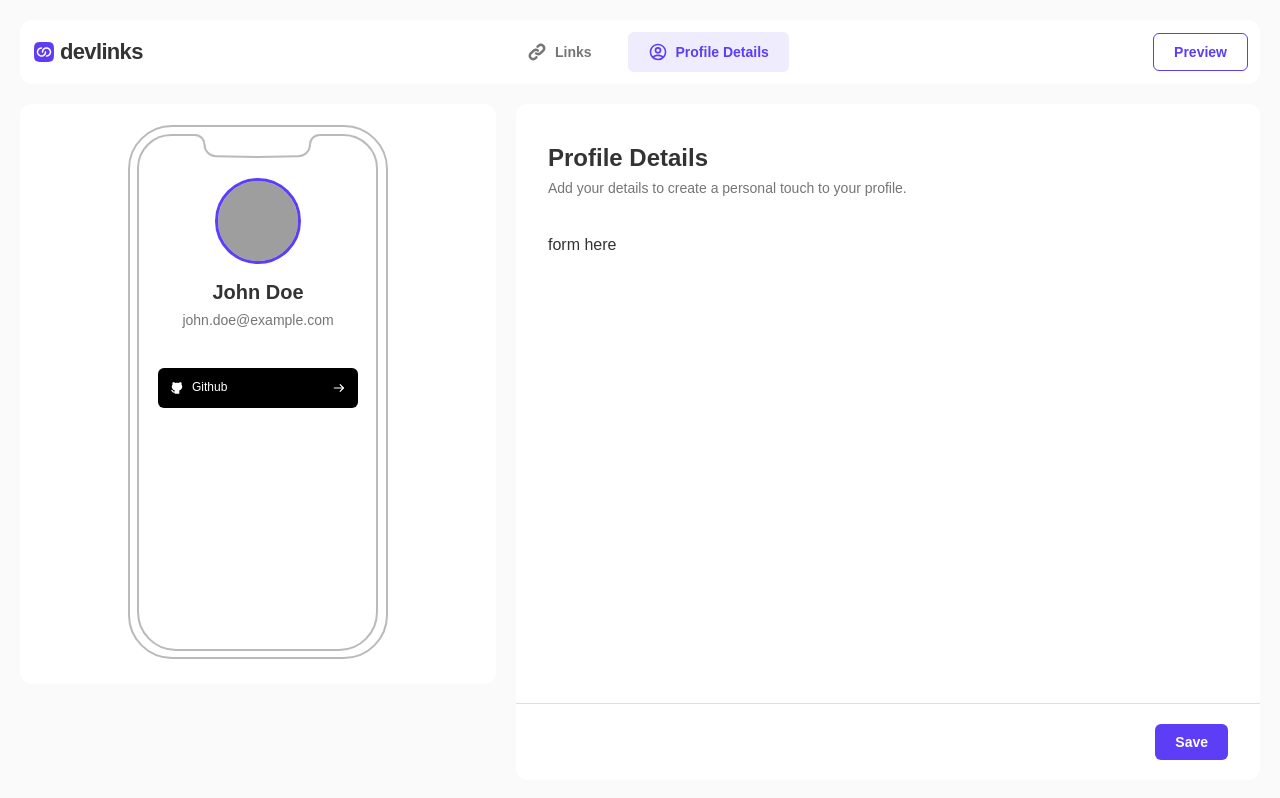
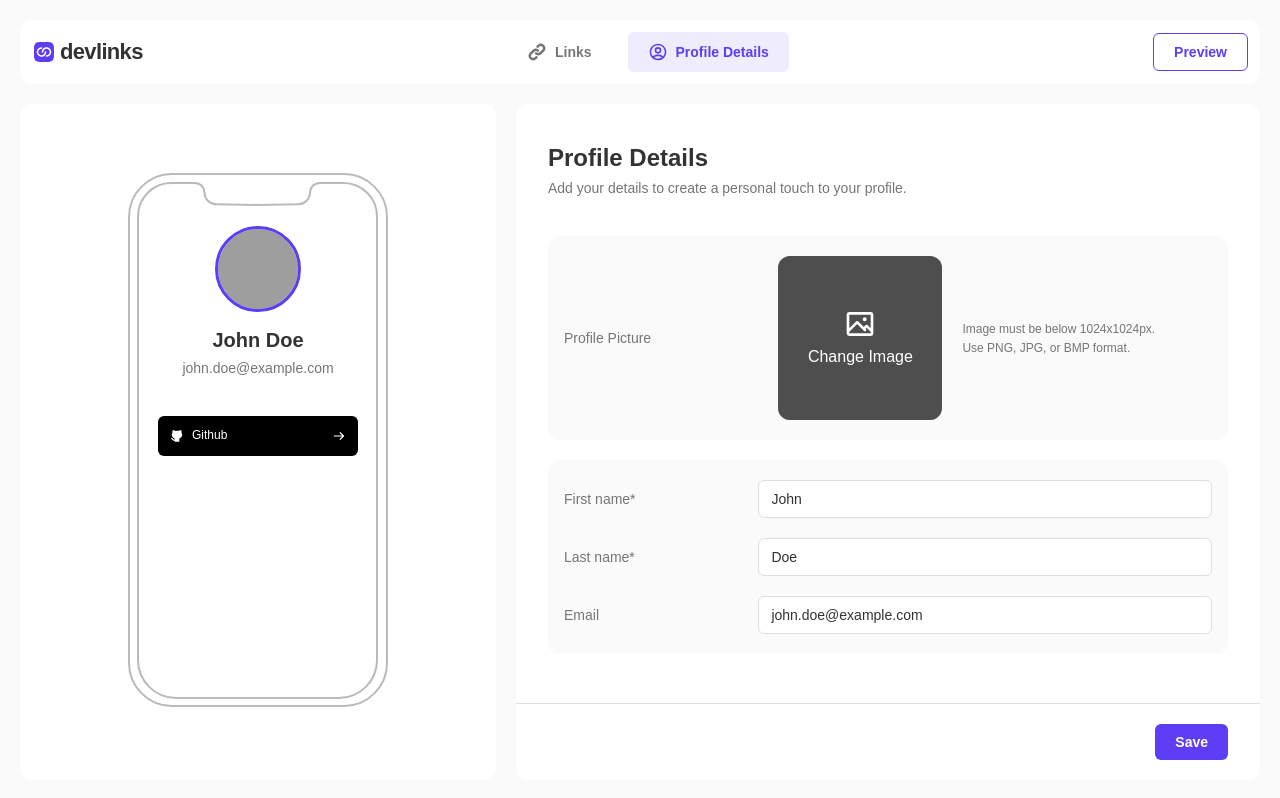
Before and after one commit to yoniakabecky/link-sharing-app, a SvelteKit app in the folder app/frontend/: page /profile in a window 1280 px wide. Built offline with nearby package versions, Linux system fonts and the light colour scheme; grey boxes are pictures that could not be loaded.

Commit message:
Add ProfileForm component

```diff
--- a/app/frontend/src/routes/(app)/profile/+page.svelte
+++ b/app/frontend/src/routes/(app)/profile/+page.svelte
@@ -4,6 +4,7 @@
 	import Mockup from '$lib/components/Mockup.svelte';
 	import type { Link } from '$lib/models/link';
 	import type { Profile } from '$lib/models/profile';
+	import ProfileForm from './ProfileForm.svelte';
 
 	const dummyProfile = {
 		id: 1,
@@ -29,7 +30,7 @@
 </script>
 
 <div class="desktop-only">
-	<Card>
+	<Card style="block-size: 100%;">
 		<Mockup profile={dummyProfile} links={dummyLinks} />
 	</Card>
 </div>
@@ -40,7 +41,7 @@
 		<p class="description">Add your details to create a personal touch to your profile.</p>
 	{/snippet}
 
-	form here
+	<ProfileForm profile={dummyProfile} />
 
 	{#snippet footer()}
 		<div class="end">
--- /dev/null
+++ b/app/frontend/src/routes/(app)/profile/ProfileForm.svelte
@@ -0,0 +1,121 @@
+<script lang="ts">
+	import Icon from '$lib/components/Icon.svelte';
+	import TextInput from '$lib/components/TextInput.svelte';
+
+	let { profile } = $props();
+</script>
+
+<form id="profile-form">
+	<div class="profile-picture">
+		<label for="profile-picture-input">Profile Picture</label>
+
+		<div class="profile-picture-wrapper">
+			{#if profile.avatar_url}
+				<img class="profile-picture-img" src={profile.avatar_url} alt="Your profile" />
+			{/if}
+			<input type="file" id="profile-picture-input" name="profile-picture" accept="image/*" />
+			<div class="profile-picture-overlay">
+				<Icon name="pic_line" size={32} />
+				<div>Change Image</div>
+			</div>
+		</div>
+		<div>
+			<small>Image must be below 1024x1024px.</small>
+			<small>Use PNG, JPG, or BMP format.</small>
+		</div>
+	</div>
+	<div class="profile-details">
+		<div class="profile-details-item">
+			<label for="first-name">First name*</label>
+			<TextInput id="first-name" name="first-name" value={profile.first_name} />
+		</div>
+		<div class="profile-details-item">
+			<label for="last-name">Last name*</label>
+			<TextInput id="last-name" name="last-name" value={profile.last_name} />
+		</div>
+		<div class="profile-details-item">
+			<label for="email">Email</label>
+			<TextInput id="email" name="email" value={profile.email} />
+		</div>
+	</div>
+</form>
+
+<style>
+	form {
+		display: flex;
+		flex-direction: column;
+		gap: var(--spacing-5);
+	}
+
+	.profile-picture,
+	.profile-details {
+		display: grid;
+		gap: var(--spacing-5);
+		border-radius: var(--radius-md);
+		background-color: var(--color-canvas);
+		padding-inline: var(--spacing-4);
+		padding-block: var(--spacing-5);
+	}
+
+	label {
+		font-size: var(--font-size-sm);
+		color: var(--color-text-secondary);
+	}
+
+	small {
+		display: inline-block;
+		font-size: var(--font-size-xs);
+		color: var(--color-text-secondary);
+	}
+
+	.profile-picture {
+		grid-template-columns: 30% 1fr auto;
+		align-items: center;
+	}
+	.profile-picture-wrapper {
+		position: relative;
+		width: 164px;
+		height: 164px;
+		border-radius: var(--radius-md);
+		overflow: hidden;
+		background: var(--color-skeleton-gray);
+	}
+
+	.profile-picture-img {
+		position: absolute;
+		inset: 0;
+		inline-size: 100%;
+		block-size: 100%;
+		object-fit: cover;
+	}
+
+	.profile-picture-overlay {
+		position: absolute;
+		inset: 0;
+		display: flex;
+		flex-direction: column;
+		justify-content: center;
+		align-items: center;
+		gap: var(--spacing-2);
+		cursor: pointer;
+		background-color: rgba(0, 0, 0, 0.5);
+		inline-size: 100%;
+		block-size: 100%;
+		color: var(--color-text-inverted);
+		font-weight: 500;
+		transition: background-color 0.2s ease-in-out;
+	}
+	.profile-picture-overlay:hover {
+		background-color: rgba(0, 0, 0, 0.3);
+	}
+
+	input[type='file'] {
+		display: none;
+	}
+
+	.profile-details-item {
+		display: grid;
+		grid-template-columns: 30% 1fr;
+		align-items: center;
+	}
+</style>
```
